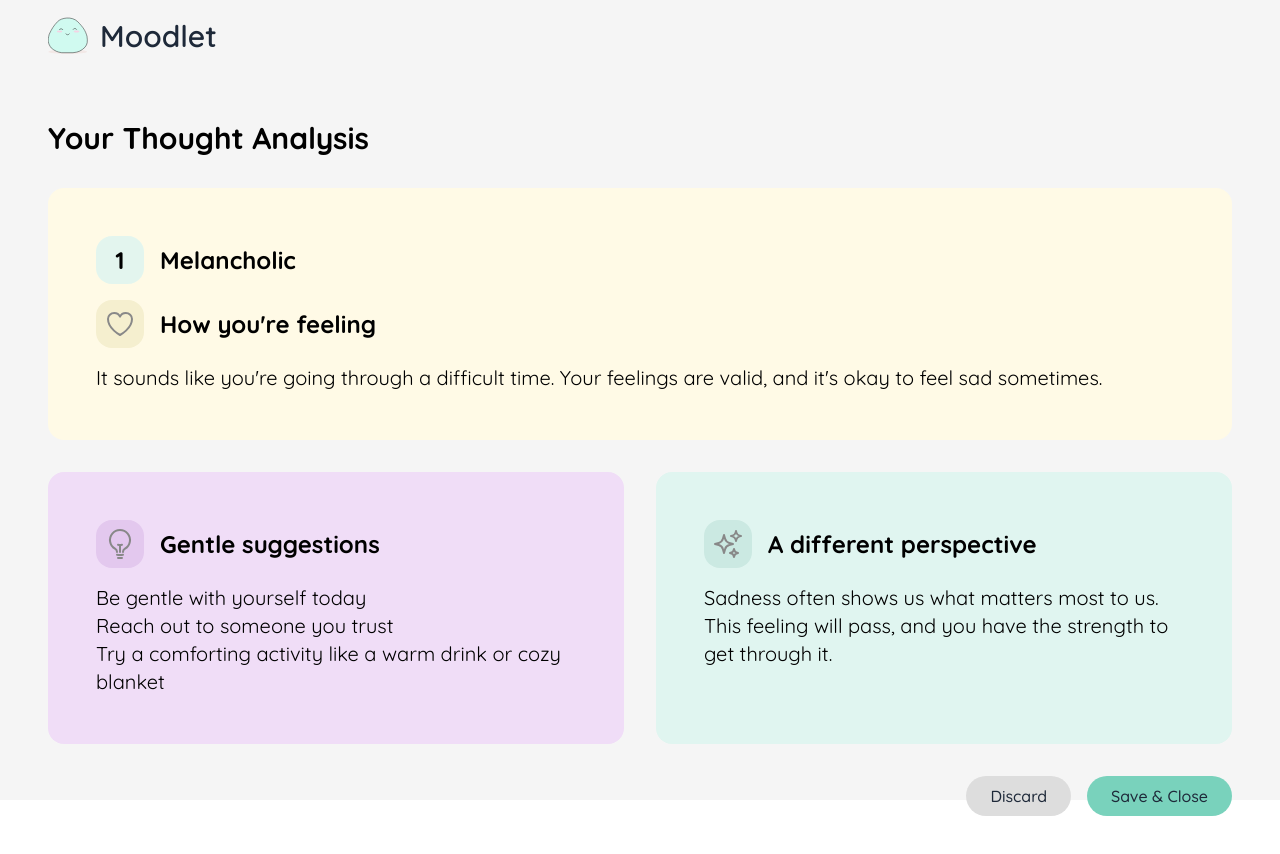
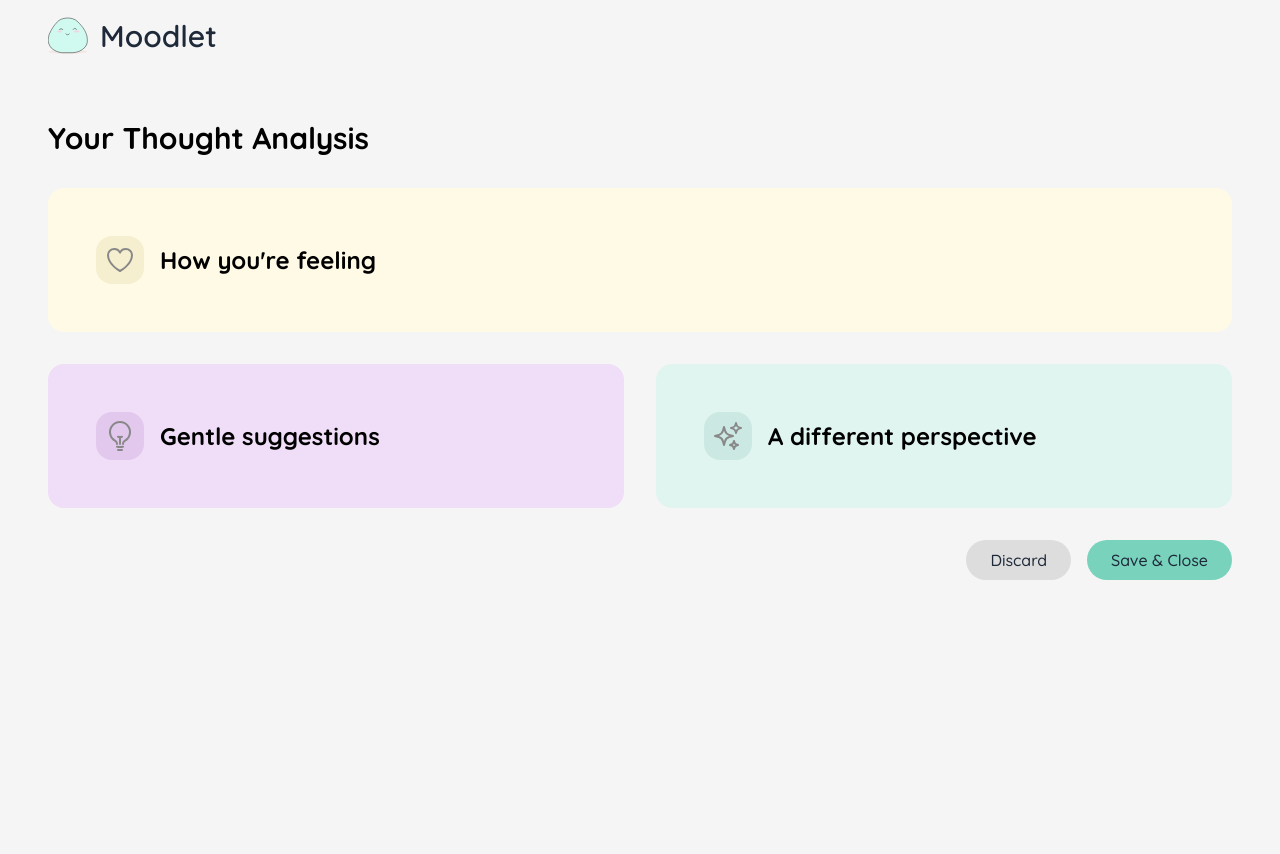
Before and after one commit to silhuang/health-companion-app, a React (Vite) app in the folder frontend/: page /thought-analysis in a window 1280 px wide. Shown: the top 854 px of the page. After the commit the page ends 800 px from the top, so only its background shows below. Built offline with nearby package versions, Linux system fonts and the light colour scheme.

Commit message:
Integrate Gemini with analysis page

```diff
--- a/frontend/src/components/analysis/Analysis.tsx
+++ b/frontend/src/components/analysis/Analysis.tsx
@@ -1,4 +1,4 @@
-import { useNavigate } from "react-router-dom";
+import { useLocation, useNavigate } from "react-router-dom";
 import AnalysisCard from "./AnalysisCard";
 import {
   HeartIcon,
@@ -8,17 +8,27 @@ import {
 
 const Analysis = () => {
   const navigate = useNavigate();
+
+  const location = useLocation();
+  const {
+    sentimentLabel,
+    sentimentScore,
+    summaryContent,
+    suggestionsContent,
+    reframeContent,
+  } = location.state || {};
+
   return (
     <div className="flex flex-col gap-8 p-12 max-w-350 mx-auto">
       <div className="text-3xl font-bold">Your Thought Analysis</div>
       <div className="flex flex-1">
         <AnalysisCard
           color="yellow"
-          sentimentRating={1}
-          sentimentLabel="Melancholic"
+          sentimentRating={sentimentScore}
+          sentimentLabel={sentimentLabel}
           icon={HeartIcon}
           title="How you're feeling"
-          content="It sounds like you're going through a difficult time. Your feelings are valid, and it's okay to feel sad sometimes."
+          content={summaryContent}
         />
       </div>
       <div className="flex flex-1 gap-8">
@@ -26,17 +36,13 @@ const Analysis = () => {
           color="purple"
           icon={LightBulbIcon}
           title="Gentle suggestions"
-          listContent={[
-            "Be gentle with yourself today",
-            "Reach out to someone you trust",
-            "Try a comforting activity like a warm drink or cozy blanket",
-          ]}
+          listContent={suggestionsContent}
         />
         <AnalysisCard
           color="green"
           icon={SparklesIcon}
           title="A different perspective"
-          content="Sadness often shows us what matters most to us. This feeling will pass, and you have the strength to get through it."
+          content={reframeContent}
         />
       </div>
       <div className="flex justify-end gap-4">
--- a/frontend/src/components/analysis/AnalysisCard.tsx
+++ b/frontend/src/components/analysis/AnalysisCard.tsx
@@ -53,11 +53,11 @@ const AnalysisCard = ({
       </div>
       {content && <div className="text-xl">{content}</div>}
       {listContent && (
-        <div className="text-xl">
+        <ul className="text-xl">
           {listContent.map((listItem) => (
-            <div>{listItem}</div>
+            <li className="list-disc list-inside">{listItem}</li>
           ))}
-        </div>
+        </ul>
       )}
     </div>
   );
--- a/frontend/src/components/dashboard/NewThoughtModal.tsx
+++ b/frontend/src/components/dashboard/NewThoughtModal.tsx
@@ -51,13 +51,23 @@ export default function NewThoughtModal({
         "Content-Type": "application/json",
       },
       body: JSON.stringify({ text: details }),
-    })
+    });
 
     const data = await res.json();
-    console.log("Mood Analysis:", data);
+    const response = data.data;
 
-    navigate("/thought-analysis");
-  };
+    console.log("Gemini Response:", response);
+
+    navigate("/thought-analysis", {
+      state: {
+        sentimentLabel: response.sentimentLabel,
+        sentimentScore: response.sentimentScore,
+        summaryContent: response.summary,
+        suggestionsContent: response.suggestions,
+        reframeContent: response.reframe,
+      },
+    });
+  }
 
   return (
     <div className="fixed inset-0 backdrop-blur-sm flex items-center justify-center z-50">
--- a/frontend/src/index.css
+++ b/frontend/src/index.css
@@ -12,6 +12,8 @@
     /* font-family: 'Gochi Hand'; */
 
     /* font-family: Poppins; */
+
+    background-color: var(--color-background);
 }
 
 /* Optional but recommended: remove default margins */
```
Also changed, not shown: 1 other file (tests, documents, lock files or other folders).
